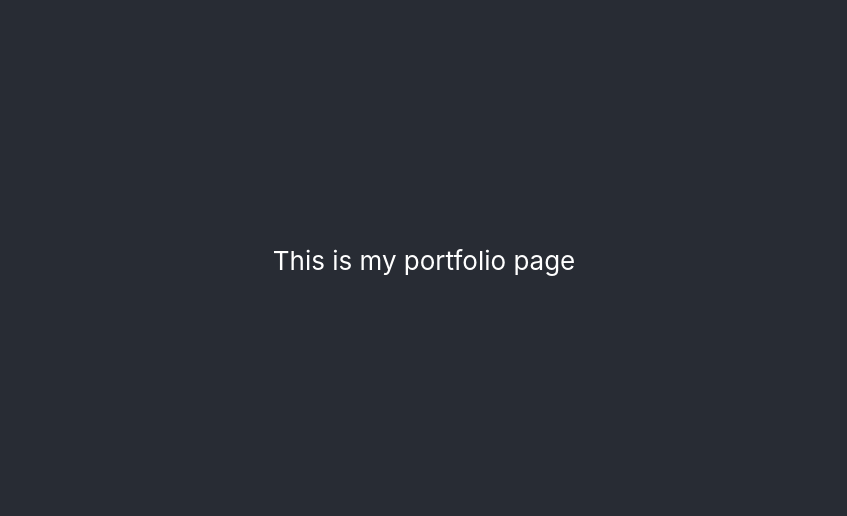
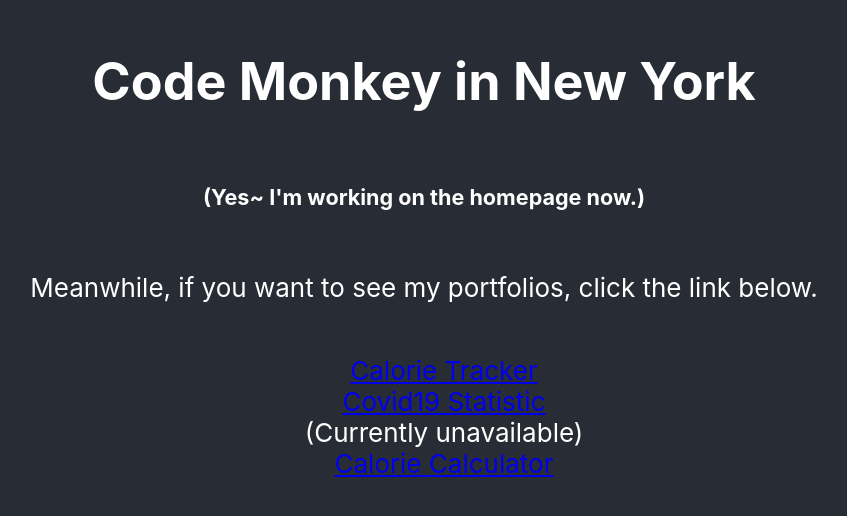
Before and after one commit to tydo83/portfolio-basic, a React (Create React App) app: page / in a window 1280 px wide. Shown: the part 140-656 px from the top of the page, without its empty margins (216-1063 px from the left). Built offline with nearby package versions, Linux system fonts and the light colour scheme.

Commit message:
temp updated

```diff
--- a/package.json
+++ b/package.json
@@ -3,7 +3,7 @@
   "version": "0.1.0",
   "private": true,
   "dependencies": {
-    "@material-ui/core": "^4.11.4",
+    "@material-ui/core": "^4.12.3",
     "@testing-library/jest-dom": "^5.14.1",
     "@testing-library/react": "^11.2.7",
     "@testing-library/user-event": "^12.8.3",
--- a/src/App.css
+++ b/src/App.css
@@ -36,3 +36,11 @@
     transform: rotate(360deg);
   }
 }
+
+* {
+  list-style: none;
+}
+
+a:active {
+  background-color:yellow;
+}
--- a/src/App.js
+++ b/src/App.js
@@ -4,9 +4,28 @@ function App() {
   return (
     <div className="App">
       <header className="App-header">
+        <h1>
+          Code Monkey in New York
+        </h1>
+        <h5>
+          (Yes~ I'm working on the homepage now.)
+        </h5>
         <p>
-          This is my portfolio page
+          Meanwhile, if you want to see my portfolios, click the link below.
         </p>
+        <ul>
+        <li><a href="http://ci-final-td.surge.sh/">Calorie Tracker</a></li>
+        <li><a href="https://project1.codemonkeyinny.com/">Covid19 Statistic</a><br />(Currently unavailable)</li>
+        <li><a href="https://project2.codemonkeyinny.com/">Calorie Calculator</a></li>
+
+        </ul>
+
+
+
+
+
+
+
       </header>
     </div>
   );
```
Also changed, not shown: 1 other file (tests, documents, lock files or other folders).
